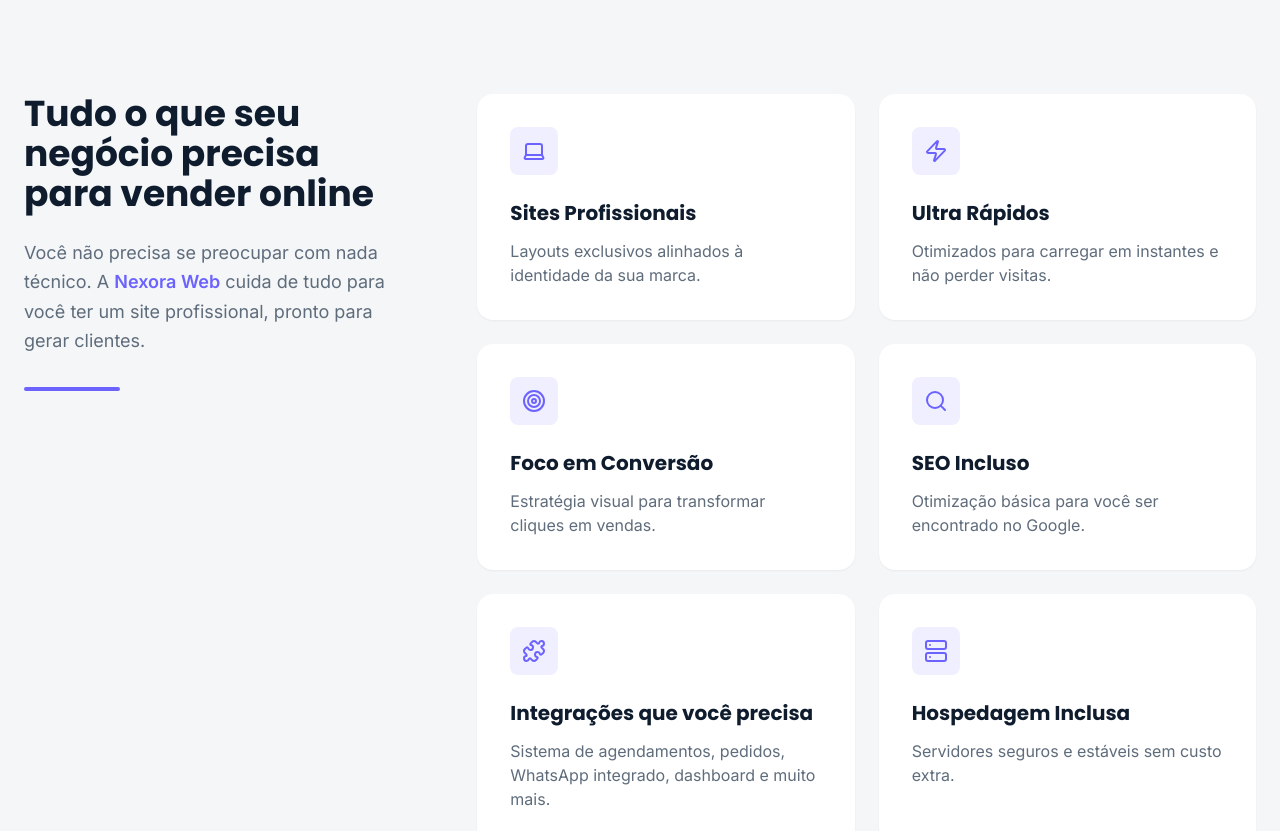
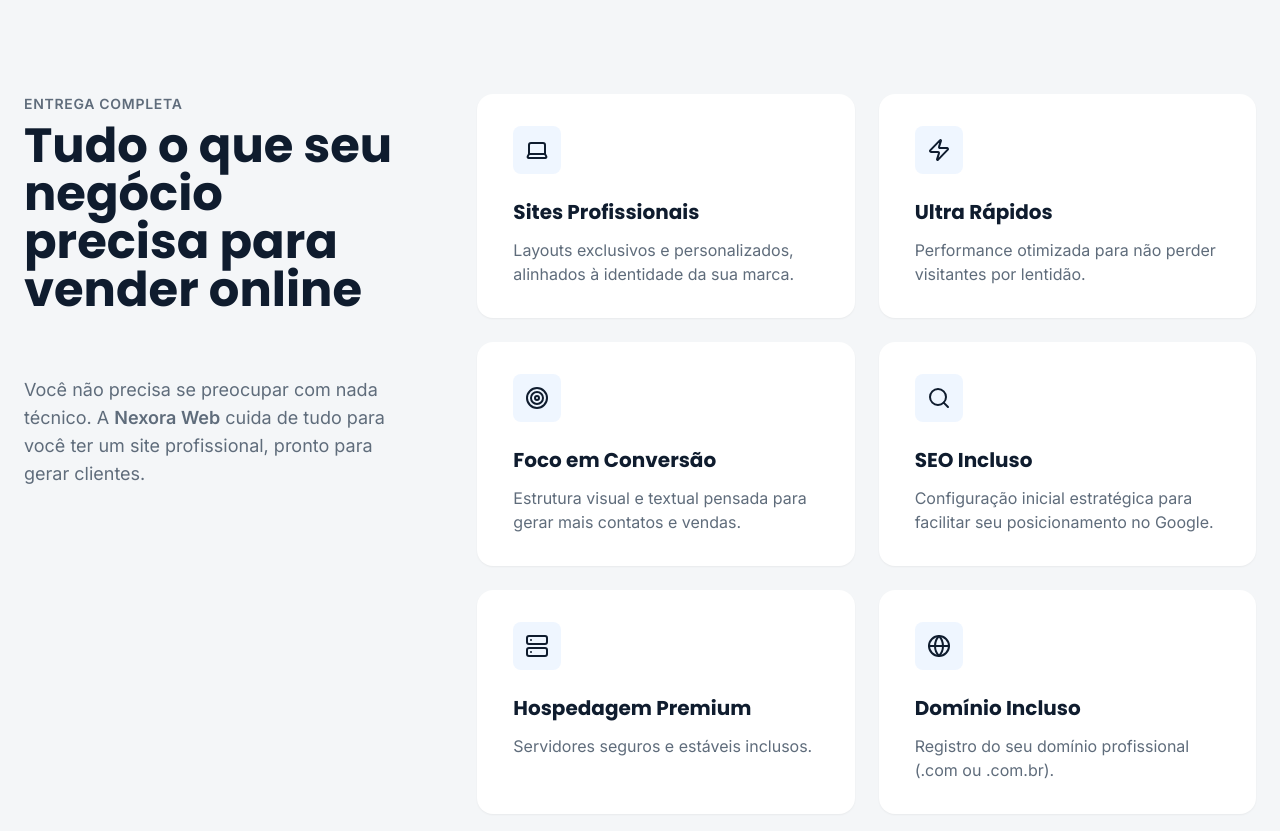
Before and after one commit to lucasnetworkmkt/glowing-octo-enigma, a React (Vite) app: page / in a window 1280 px wide. Shown: the part 1800-2631 px from the top of the page. Built offline with nearby package versions, Linux system fonts and the light colour scheme.

Commit message:
Update Features.tsx

```diff
--- a/components/Features.tsx
+++ b/components/Features.tsx
@@ -1,53 +1,50 @@
 import React from 'react';
-import { Laptop, Zap, Target, Search, Puzzle, Server, Link } from 'lucide-react';
+import { Laptop, Zap, Target, Search, Server, Globe } from 'lucide-react';
 import { ServiceItem } from '../types';
 
 const features: ServiceItem[] = [
-  { icon: Laptop, title: 'Sites Profissionais', description: 'Layouts exclusivos alinhados à identidade da sua marca.' },
-  { icon: Zap, title: 'Ultra Rápidos', description: 'Otimizados para carregar em instantes e não perder visitas.' },
-  { icon: Target, title: 'Foco em Conversão', description: 'Estratégia visual para transformar cliques em vendas.' },
-  { icon: Search, title: 'SEO Incluso', description: 'Otimização básica para você ser encontrado no Google.' },
-  { icon: Puzzle, title: 'Integrações que você precisa', description: 'Sistema de agendamentos, pedidos, WhatsApp integrado, dashboard e muito mais.' },
-  { icon: Server, title: 'Hospedagem Inclusa', description: 'Servidores seguros e estáveis sem custo extra.' },
-  { icon: Link, title: 'Domínio Incluso', description: 'Registramos seu nome na internet (www.seu.com.br).' },
+  { icon: Laptop, title: 'Sites Profissionais', description: 'Layouts exclusivos e personalizados, alinhados à identidade da sua marca.' },
+  { icon: Zap, title: 'Ultra Rápidos', description: 'Performance otimizada para não perder visitantes por lentidão.' },
+  { icon: Target, title: 'Foco em Conversão', description: 'Estrutura visual e textual pensada para gerar mais contatos e vendas.' },
+  { icon: Search, title: 'SEO Incluso', description: 'Configuração inicial estratégica para facilitar seu posicionamento no Google.' },
+  { icon: Server, title: 'Hospedagem Premium', description: 'Servidores seguros e estáveis inclusos.' },
+  { icon: Globe, title: 'Domínio Incluso', description: 'Registro do seu domínio profissional (.com ou .com.br).' },
 ];
 
 const Features: React.FC = () => {
   return (
-    <section id="services" className="py-24 bg-brand-gray">
+    <section id="services" className="py-16 md:py-24 bg-brand-gray relative">
       <div className="container mx-auto px-4 md:px-6">
-        <div className="flex flex-col lg:flex-row gap-16 items-start">
+        <div className="flex flex-col lg:flex-row gap-10 lg:gap-16 items-start">
 
-          {/* Left Content - Sticky only on Desktop */}
+          {/* Left Content */}
           <div className="lg:w-1/3 lg:sticky lg:top-32">
-            <h2 className="text-3xl md:text-4xl font-heading font-bold text-brand-blue mb-6">
+            <span className="text-brand-accent font-bold tracking-wider uppercase text-xs md:text-sm mb-2 block">Entrega Completa</span>
+            <h2 className="text-2xl md:text-4xl lg:text-5xl font-heading font-bold text-brand-blue mb-4 md:mb-6">
               Tudo o que seu negócio precisa para vender online
             </h2>
-            <p className="text-brand-text text-lg mb-8 leading-relaxed">
-              Você não precisa se preocupar com nada técnico. A <strong className="text-brand-purple">Nexora Web</strong> cuida de tudo para você ter um site profissional, pronto para gerar clientes.
+            <div className="h-1.5 w-16 md:w-24 bg-brand-accent rounded-full mb-6 md:mb-8 shadow-neon"></div>
+            <p className="text-brand-text text-base md:text-lg leading-relaxed">
+              Você não precisa se preocupar com nada técnico. A <strong className="text-brand-accent">Nexora Web</strong> cuida de tudo para você ter um site profissional, pronto para gerar clientes.
             </p>
-            <div className="hidden lg:block">
-               {/* Decorative arrow or element */}
-               <div className="h-1 w-24 bg-brand-purple rounded-full"></div>
-            </div>
           </div>
 
           {/* Right Grid */}
-          <div className="lg:w-2/3 grid grid-cols-1 md:grid-cols-2 gap-6">
+          <div className="lg:w-2/3 grid grid-cols-1 md:grid-cols-2 gap-4 md:gap-6 w-full">
             {features.map((feature, index) => {
               const Icon = feature.icon;
               return (
                 <div
                   key={index}
-                  className="bg-white p-8 rounded-2xl shadow-sm hover:shadow-md transition-shadow duration-300 border border-transparent hover:border-brand-purple/20"
+                  className="bg-white p-6 md:p-8 rounded-2xl shadow-sm hover:shadow-xl transition-all duration-300 border-l-4 border-transparent hover:border-brand-accent group"
                 >
-                  <div className="w-12 h-12 bg-brand-purple/10 rounded-lg flex items-center justify-center mb-6">
-                    <Icon className="w-6 h-6 text-brand-purple" />
+                  <div className="w-10 h-10 md:w-12 md:h-12 bg-blue-50 rounded-lg flex items-center justify-center mb-4 md:mb-6 group-hover:bg-brand-accent/10 transition-colors">
+                    <Icon className="w-5 h-5 md:w-6 md:h-6 text-brand-blue group-hover:text-brand-accent" />
                   </div>
-                  <h3 className="text-xl font-heading font-bold text-brand-blue mb-3">
+                  <h3 className="text-lg md:text-xl font-heading font-bold text-brand-blue mb-2 md:mb-3">
                     {feature.title}
                   </h3>
-                  <p className="text-brand-text text-sm md:text-base">
+                  <p className="text-brand-text text-sm md:text-base leading-relaxed">
                     {feature.description}
                   </p>
                 </div>
```
